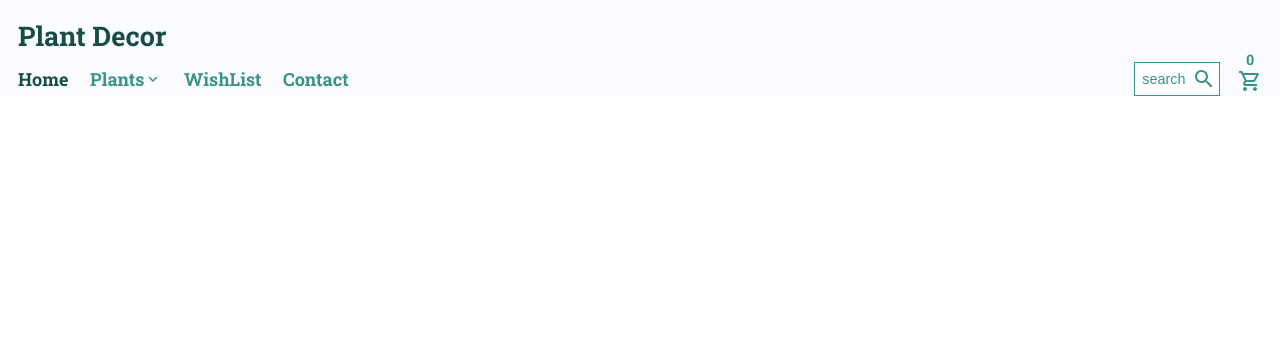
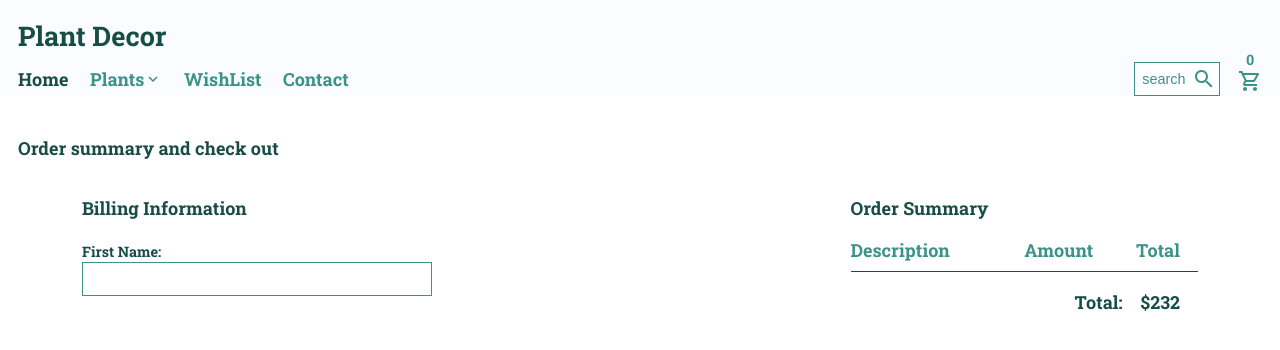
Before and after one commit to khuynh0101/online-store, a React (Create React App) app: page /checkout in a window 1280 px wide. Shown: the top 350 px of the page. Built offline with nearby package versions, Linux system fonts and the light colour scheme.

Commit message:
working on checkout

```diff
--- a/src/components/Layout/Layout.js
+++ b/src/components/Layout/Layout.js
@@ -7,6 +7,7 @@ import { Plants } from '../Plants/Plants';
 import { WishList } from '../WishList/WishList';
 import { Search } from '../Search/Search';
 import { ShoppingCart } from '../ShoppingCart/ShoppingCart';
+import { Checkout } from '../ShoppingCart/Checkout';
 import { Route } from 'react-router-dom';
 
 export const Layout = ({ menu, onMenuItemClick }) => {
@@ -43,6 +44,11 @@ export const Layout = ({ menu, onMenuItemClick }) => {
           <ShoppingCart />
         </div>
       </Route>
+      <Route path='/checkout'>
+        <div className={styles.plantContainer}>
+          <Checkout />
+        </div>
+      </Route>
       <Route path='/' exact>
         <Home />
       </Route>
--- a/src/components/Search/SearchTextBox.js
+++ b/src/components/Search/SearchTextBox.js
@@ -70,7 +70,6 @@ export const SearchTextBox = () => {
   };
 
   const handleSearchSubmit = () => {
-    console.log('d ', search.text);
     history.push(`/search/${search.text}`);
     closeSearch();
   };
--- /dev/null
+++ b/src/components/ShoppingCart/Checkout.js
@@ -0,0 +1,66 @@
+import React from 'react';
+import { Link } from 'react-router-dom';
+import styles from './checkout.module.css';
+import globalStyles from '../../app.module.css';
+import { useCartState } from '../Providers/CartState';
+import { useProductsState } from '../Providers/ProductsState';
+
+export const Checkout = () => {
+  const { cartItems } = useCartState();
+  const { getProductsById } = useProductsState();
+  return (
+    <section className={globalStyles.container}>
+      <p
+        className={`${globalStyles.paragraphLeftPadding} ${globalStyles.textMedium}`}
+      >
+        Order summary and check out
+      </p>
+      <div className={styles.container}>
+        <div className={styles.orderSummary}>
+          <p className={globalStyles.textMedium}>Order Summary</p>
+          <ul className={styles.order}>
+            <li>Description</li>
+            <li className={styles.orderAmount}>Amount</li>
+            <li className={styles.orderTotal}>Total</li>
+          </ul>
+          {cartItems.map((cartItem, index) => {
+            const product = getProductsById(cartItem.id);
+            return (
+              <ul key={index} className={styles.order}>
+                <li
+                  className={`${globalStyles.textSmall} ${styles.orderProductName}`}
+                >
+                  {product.name}
+                </li>
+                <li
+                  className={`${globalStyles.textSmall} ${styles.orderAmount}`}
+                >
+                  {cartItem.numItem}
+                </li>
+                <li
+                  className={`${globalStyles.textSmall} ${styles.orderTotal}`}
+                >
+                  ${cartItem.numItem * product.price}
+                </li>
+              </ul>
+            );
+          })}
+
+          <div className={styles.totalFlex}>
+            <p className={styles.totalText}>Total:</p>
+            <p className={styles.totalAmount}>$232</p>
+          </div>
+        </div>
+        <div className={styles.billing}>
+          <p className={globalStyles.textMedium}>Billing Information</p>
+          <div>
+            <div>
+              <span className={globalStyles.textSmall}>First Name:</span>
+              <input type='text' className={styles.input} />
+            </div>
+          </div>
+        </div>
+      </div>
+    </section>
+  );
+};
--- a/src/components/ShoppingCart/ShoppingCart.js
+++ b/src/components/ShoppingCart/ShoppingCart.js
@@ -1,6 +1,7 @@
 import React from 'react';
 import styles from './shoppingCart.module.css';
 import globalStyles from '../../app.module.css';
+import { useHistory } from 'react-router-dom';
 import { useProductsState } from '../Providers/ProductsState';
 import { useCartState } from '../Providers/CartState';
 import { useGetTotalCost } from '../hooks/useGetTotalCost';
@@ -19,8 +20,8 @@ export const ShoppingCart = () => {
     if (prod && prod.length > 0) return prod[0];
     return null;
   };
+  const history = useHistory();
   const totalPrice = useGetTotalCost();
-  console.log(totalPrice);
   return (
     <section className={globalStyles.container}>
       <p
@@ -125,7 +126,14 @@ export const ShoppingCart = () => {
           <p className={styles.totalPrice}>${totalPrice}</p>
         </div>
         <div>
-          <button className={globalStyles.button}>Check out</button>
+          <button
+            className={globalStyles.button}
+            onClick={() => {
+              history.push('/checkout/');
+            }}
+          >
+            Check out
+          </button>
         </div>
       </div>
     </section>
--- /dev/null
+++ b/src/components/ShoppingCart/checkout.module.css
@@ -0,0 +1,73 @@
+.container {
+  color: #184d47;
+  padding: 0 1rem 0 1rem;
+  display: flex;
+  flex-direction: column;
+}
+.orderSummary {
+  display: flex;
+  flex-direction: column;
+}
+.order {
+  display: grid;
+  grid-template-columns: 2fr 1fr 1fr;
+  grid-gap: 2rem;
+  grid-template-rows: 1fr;
+  padding-bottom: 0.5rem;
+  color: #3b9288;
+  /* border-bottom: 1px solid #184d47; */
+}
+.orderAmount {
+  justify-self: center;
+}
+.orderProductName {
+  padding-left: 0.5rem;
+}
+.orderTotal {
+  justify-self: right;
+  padding-right: 1rem;
+}
+.totalFlex {
+  display: flex;
+  justify-content: flex-end;
+  border-top: 1px solid #184d47;
+}
+.totalText,
+.totalAmount {
+  padding-right: 1rem;
+}
+.input {
+  border: 1px #3b9288 solid;
+  display: block;
+  width: 100%;
+  height: 34px;
+  color: #184d47;
+  font-size: 0.8rem;
+}
+@media (min-width: 768px) {
+  html {
+    font-size: 16px;
+  }
+  .container {
+    flex-direction: row-reverse;
+    justify-content: space-between;
+    margin: auto;
+    max-width: 90%;
+  }
+  .input {
+    border: 1px #3b9288 solid;
+    display: block;
+    width: 350px;
+  }
+}
+
+@media (min-width: 1024px) {
+  html {
+    font-size: 18px;
+  }
+}
+@media (min-width: 2048px) {
+  html {
+    font-size: 20px;
+  }
+}
```
